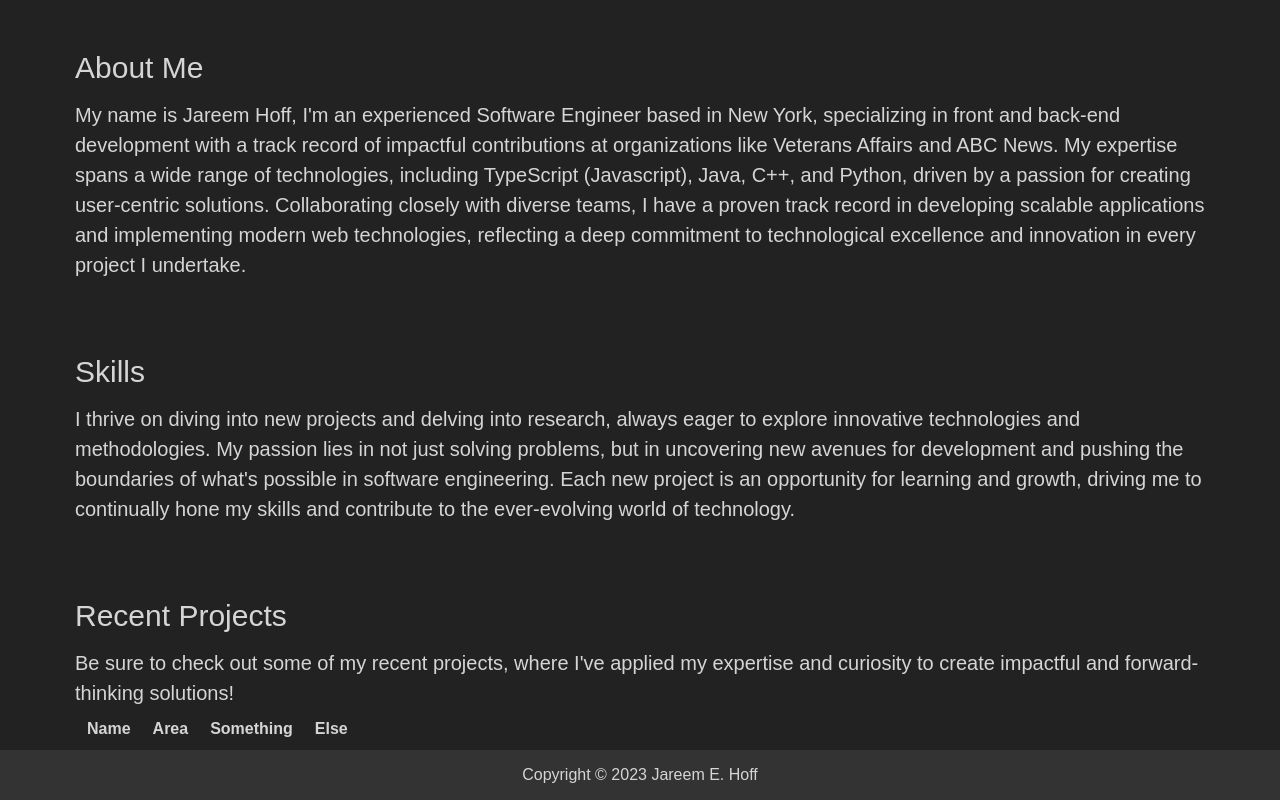
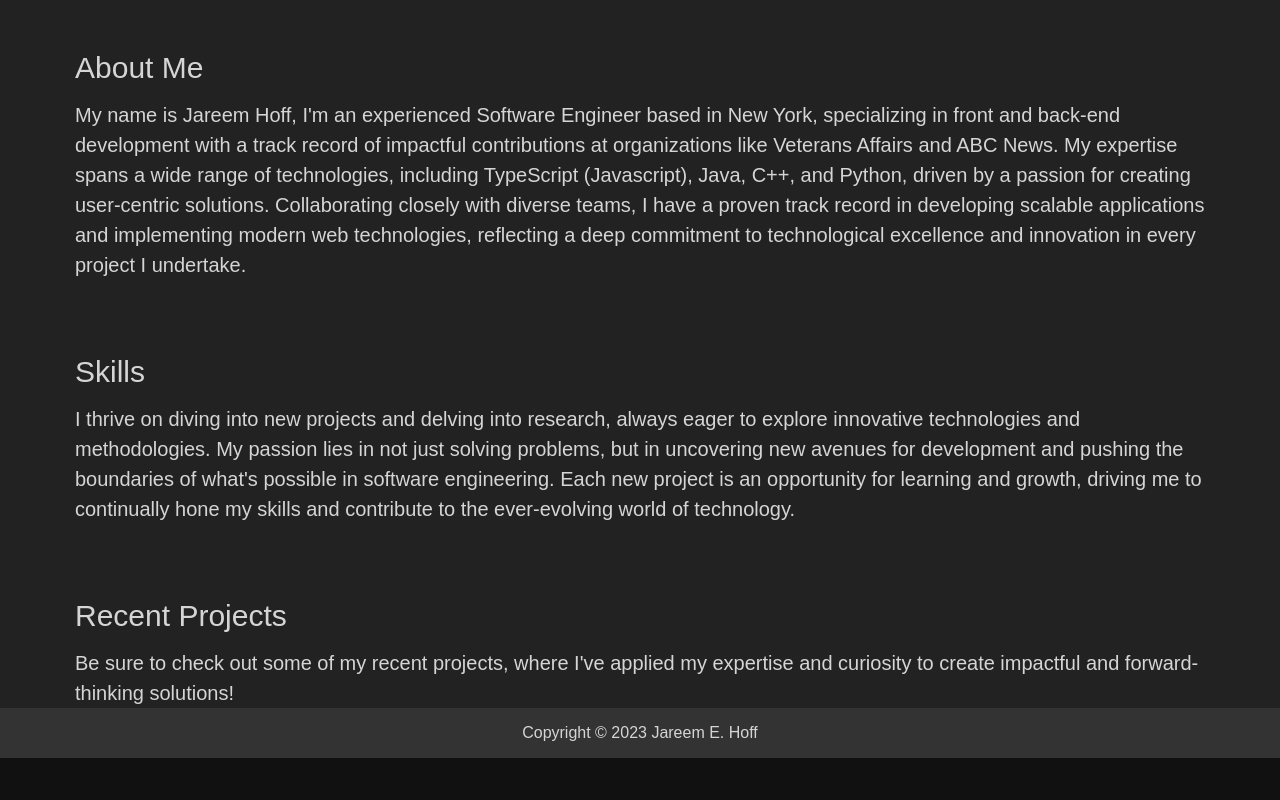
Before and after one commit to 12jihan/webjehoff, an Angular app: page /home in a window 1280 px wide. Shown: the part 474-1274 px from the top of the page. After the commit the page ends 1232 px from the top, so only its background shows below. Built offline with nearby package versions, Linux system fonts and the light colour scheme.

Commit message:
update angular

```diff
--- a/src/app/shared/components/githubtable/github-table.component.ts
+++ b/src/app/shared/components/githubtable/github-table.component.ts
@@ -8,17 +8,13 @@ import { GithubService } from 'src/app/core/services/github-service/github.servi
 })
 export class GithubTableComponent implements OnInit {
 
-  tableHeaders: string[] = ['Name', 'Area', 'Something', 'Else'];
-  repoContent: any = [];
+  tableHeaders: string[] = [];
+  repoContent: any[] = [];
 
   constructor(private _gh: GithubService) {
-
   }
 
   ngOnInit(): void {
-    // this.repoContent = this._gh.getRepos().then(repos => {
-    //   this.repoContent = repos;
-    // });
   }
 
 }
```
